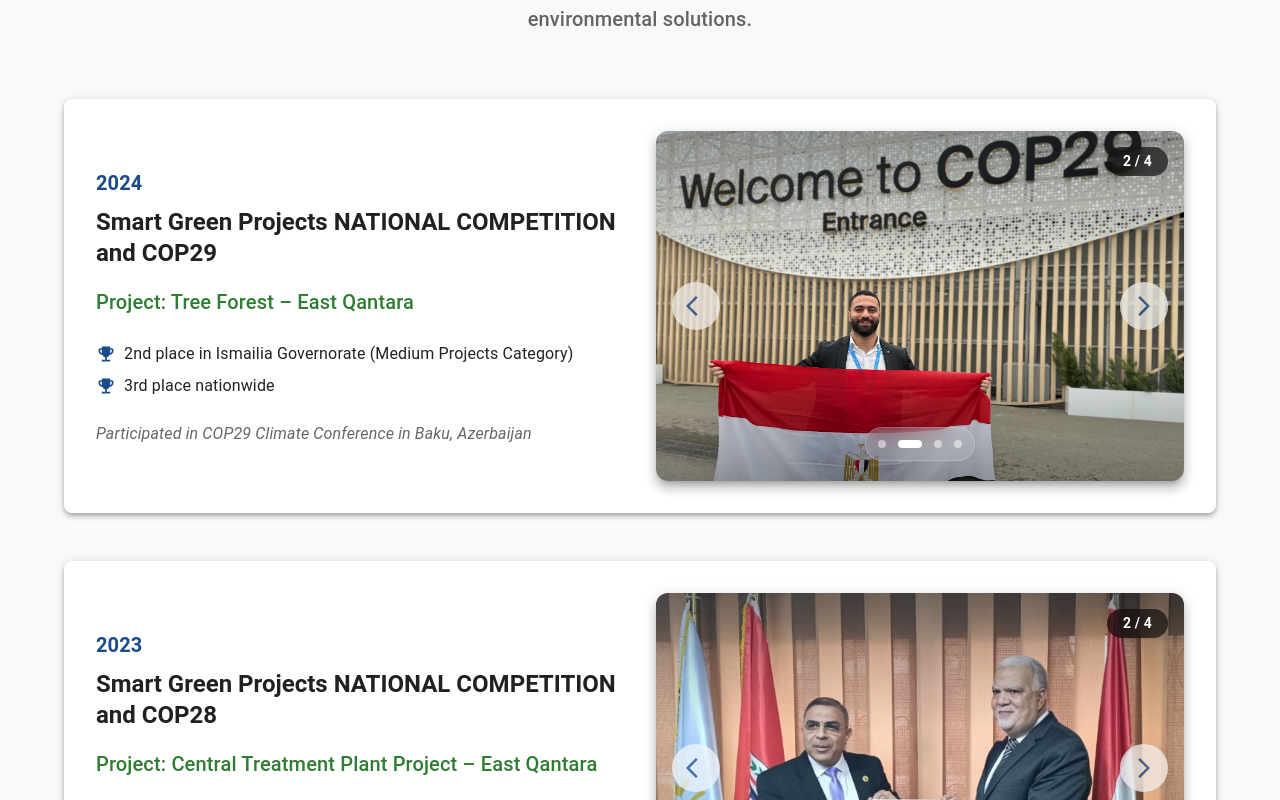
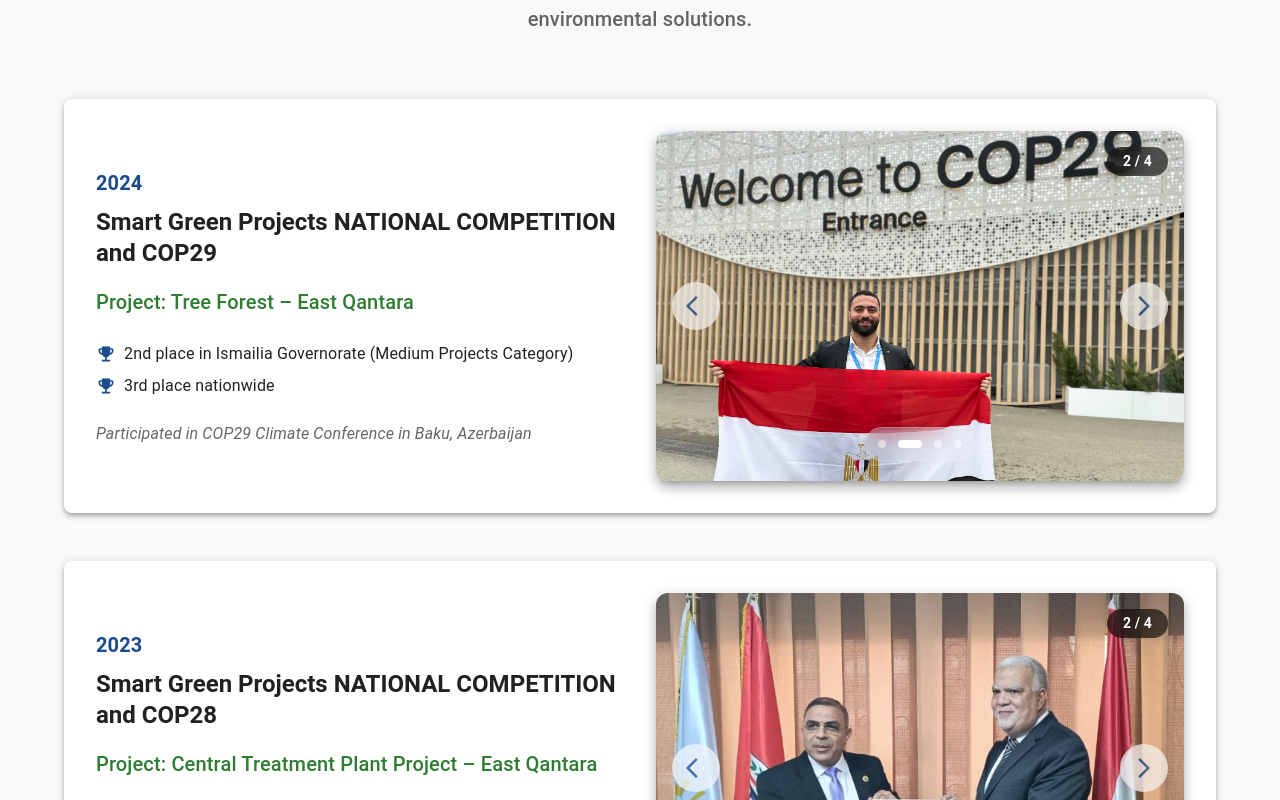
Before and after one commit to LoaiAlaa24/petrotreatment-company-website, a React (Create React App) app: page / in a window 1280 px wide. Shown: the part 6800-7600 px from the top of the page. Built offline with nearby package versions, Linux system fonts and the light colour scheme; the HTML template or start-up script is replaced by a standard one.

Commit message:
fixed coursal

```diff
--- a/src/components/Achievements.tsx
+++ b/src/components/Achievements.tsx
@@ -90,29 +90,6 @@ const ImageCarousel: React.FC<{ images: string[]; alt: string }> = ({ images, al
           ))}
         </Box>
 
-        {/* Gradient Overlays for better text readability */}
-        <Box
-          sx={{
-            position: 'absolute',
-            top: 0,
-            left: 0,
-            right: 0,
-            height: '40%',
-            background: 'linear-gradient(180deg, rgba(0,0,0,0.3) 0%, transparent 100%)',
-            pointerEvents: 'none',
-          }}
-        />
-        <Box
-          sx={{
-            position: 'absolute',
-            bottom: 0,
-            left: 0,
-            right: 0,
-            height: '40%',
-            background: 'linear-gradient(0deg, rgba(0,0,0,0.4) 0%, transparent 100%)',
-            pointerEvents: 'none',
-          }}
-        />
 
         {/* Navigation Arrows */}
         <IconButton
```
